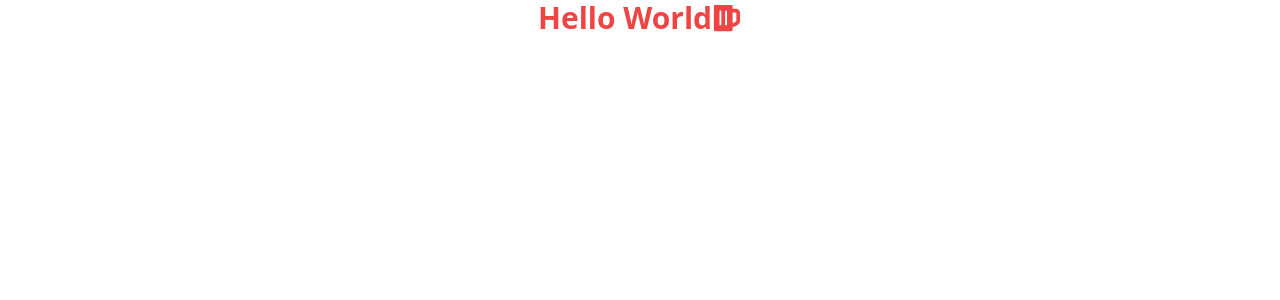
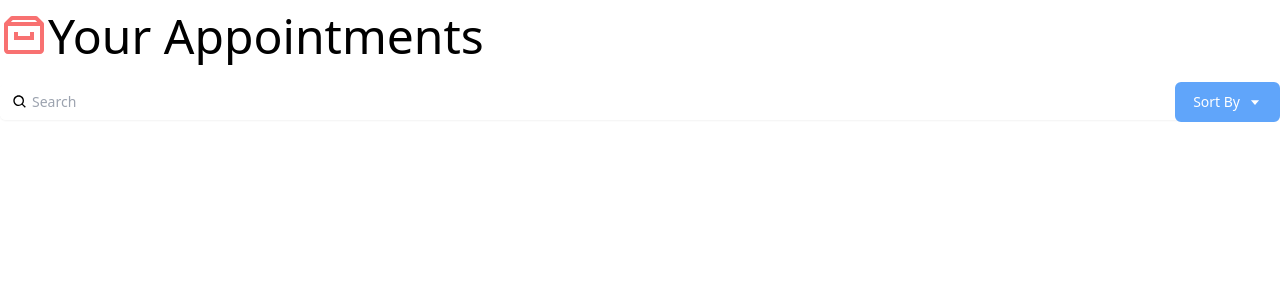
Before and after one commit to JeanBayer/building-interface, a React (Vite) app: page / in a window 1280 px wide. Shown: the top 300 px of the page. Built offline with nearby package versions, Linux system fonts and the light colour scheme.

Commit message:
feat(search): Add Search component

```diff
--- a/src/App.jsx
+++ b/src/App.jsx
@@ -1,10 +1,14 @@
-import { FaBeer } from "react-icons/fa";
+import { BiArchive } from "react-icons/bi";
+import Search from "./components/Search";
 
 function App() {
   return (
-    <div className="text-3xl font-bold text-red-500 flex justify-center items-center">
-      <h1>Hello World</h1>
-      <FaBeer />
+    <div className="App container mx-auto mt-3 font-thin">
+      <h1 className="text-5xl">
+        <BiArchive className="inline-block text-red-400 align-top" />
+        Your Appointments
+      </h1>
+      <Search />
     </div>
   );
 }
--- /dev/null
+++ b/src/components/Search.jsx
@@ -0,0 +1,35 @@
+import { BiSearch, BiCaretDown } from "react-icons/bi";
+
+const Search = () => {
+  return (
+    <div className="py-5">
+      <div className="mt-1 relative rounded-md shadow-sm">
+        <div className="absolute inset-y-0 left-0 pl-3 flex items-center pointer-events-none">
+          <BiSearch />
+          <label htmlFor="query" className="sr-only" />
+        </div>
+        <input
+          type="text"
+          name="query"
+          id="query"
+          value=""
+          className="pl-8 py-2 rounded-md focus:ring-indigo-500 focus:border-indigo-500 block w-full sm:text-sm border-gray-300"
+          placeholder="Search"
+        />
+        <div className="absolute inset-y-0 right-0 flex items-center">
+          <button
+            type="button"
+            className="justify-center px-4 py-2 bg-blue-400 border-2 border-blue-400 text-sm text-white hover:bg-blue-700 focus:outline-none focus:ring-2 focus:ring-offset-2 flex items-center rounded-md"
+            id="options-menu"
+            aria-haspopup="true"
+            aria-expanded="true"
+          >
+            Sort By <BiCaretDown className="ml-2" />
+          </button>
+        </div>
+      </div>
+    </div>
+  );
+};
+
+export default Search;
```
